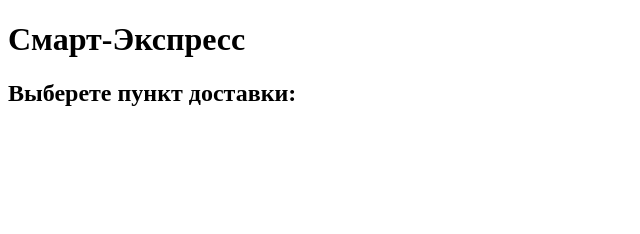
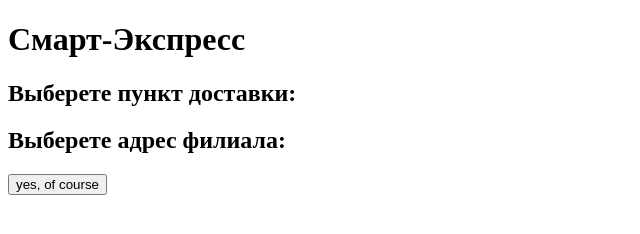
Before and after one commit to YanaKhardina/special-app, a plain HTML site: page index.html in a window 1280 px wide. Shown: the whole page, without its empty margins (0-640 px from the left). Drawn offline with Linux system fonts and the light colour scheme.

Commit message:
button yes

```diff
--- a/index.html
+++ b/index.html
@@ -8,5 +8,7 @@
 <body>
     <h1>Смарт-Экспресс</h1>
     <h2>Выберете пункт доставки:</h2>
+    <h2>Выберете адрес филиала:</h2>
+    <button>yes, of course</button>
 </body>
 </html>
```
